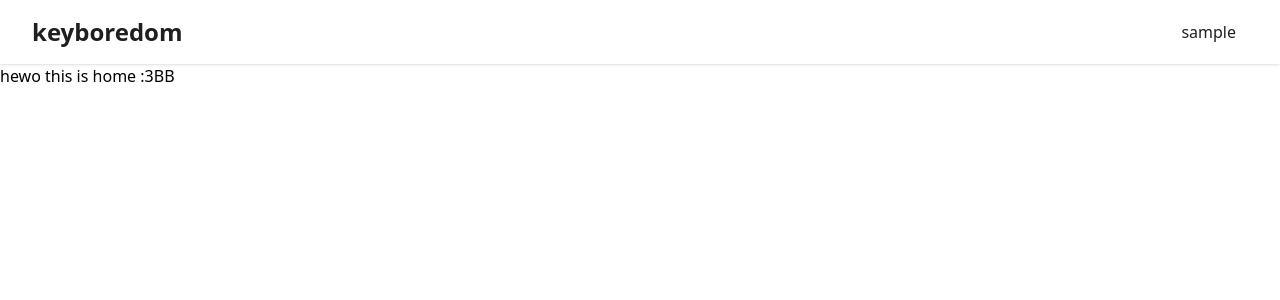
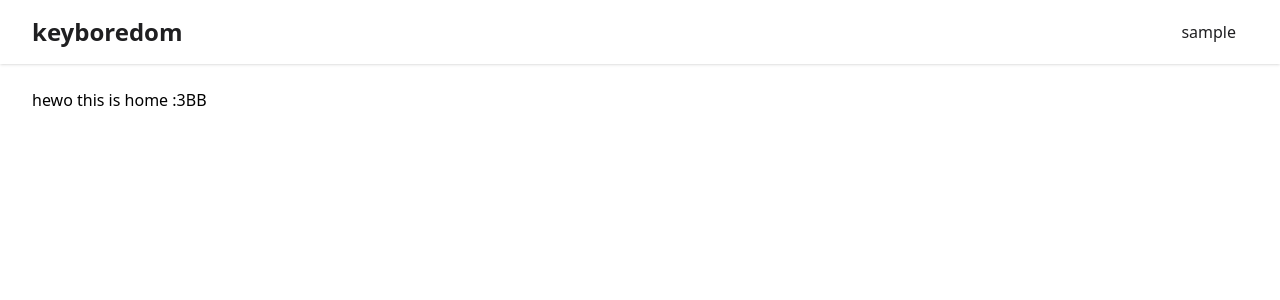
Before and after one commit to r-ayaay/vauldex-shopping-app, a Vue app in the folder frontend/: page / in a window 1280 px wide. Shown: the top 300 px of the page. Built offline with nearby package versions, Linux system fonts and the light colour scheme; sample sign-in values are in the browser's storage.

Commit message:
feat(frontend): add sticky header and consistent page padding
- Made header sticky with z-index and background
- Added padding to main content to align with header
- Ensures all pages inherit consistent spacing without individual adjustments

```diff
--- a/frontend/src/components/layouts/AppLayout.vue
+++ b/frontend/src/components/layouts/AppLayout.vue
@@ -1,3 +1,24 @@
 <template>
-  <RouterView />
+  <!-- Sticky header -->
+  <Header :username="username" @logout="logout" class="sticky top-0 z-50"></Header>
+
+  <!-- Main content -->
+  <main class="px-6 md:px-8 pt-6">
+    <RouterView />
+  </main>
 </template>
+
+<script setup lang="ts">
+import Header from '@/components/Header.vue'
+
+import { computed } from 'vue'
+import { useAuthStore } from '@/stores/auth'
+
+const auth = useAuthStore()
+
+const username = computed(() => auth.user?.username || '')
+function logout() {
+  auth.logout()
+  window.location.href = '/login'
+}
+</script>
--- a/frontend/src/output.css
+++ b/frontend/src/output.css
@@ -190,6 +190,12 @@
   .relative {
     position: relative;
   }
+  .sticky {
+    position: sticky;
+  }
+  .top-0 {
+    top: calc(var(--spacing) * 0);
+  }
   .right-0 {
     right: calc(var(--spacing) * 0);
   }
@@ -346,6 +352,9 @@
   }
   .py-2\.5 {
     padding-block: calc(var(--spacing) * 2.5);
+  }
+  .pt-6 {
+    padding-top: calc(var(--spacing) * 6);
   }
   .pr-8 {
     padding-right: calc(var(--spacing) * 8);
--- a/frontend/src/pages/Home.vue
+++ b/frontend/src/pages/Home.vue
@@ -1,19 +1,5 @@
 <template>
-  <Header :username="username" @logout="logout"></Header>
   <div>hewo this is home :3BB</div>
 </template>
 
-<script setup lang="ts">
-import Header from '../components/Header.vue'
-
-import { computed } from 'vue'
-import { useAuthStore } from '../stores/auth'
-
-const auth = useAuthStore()
-
-const username = computed(() => auth.user?.username || '')
-function logout() {
-  auth.logout()
-  window.location.href = '/login'
-}
-</script>
+<script setup lang="ts"></script>
```
